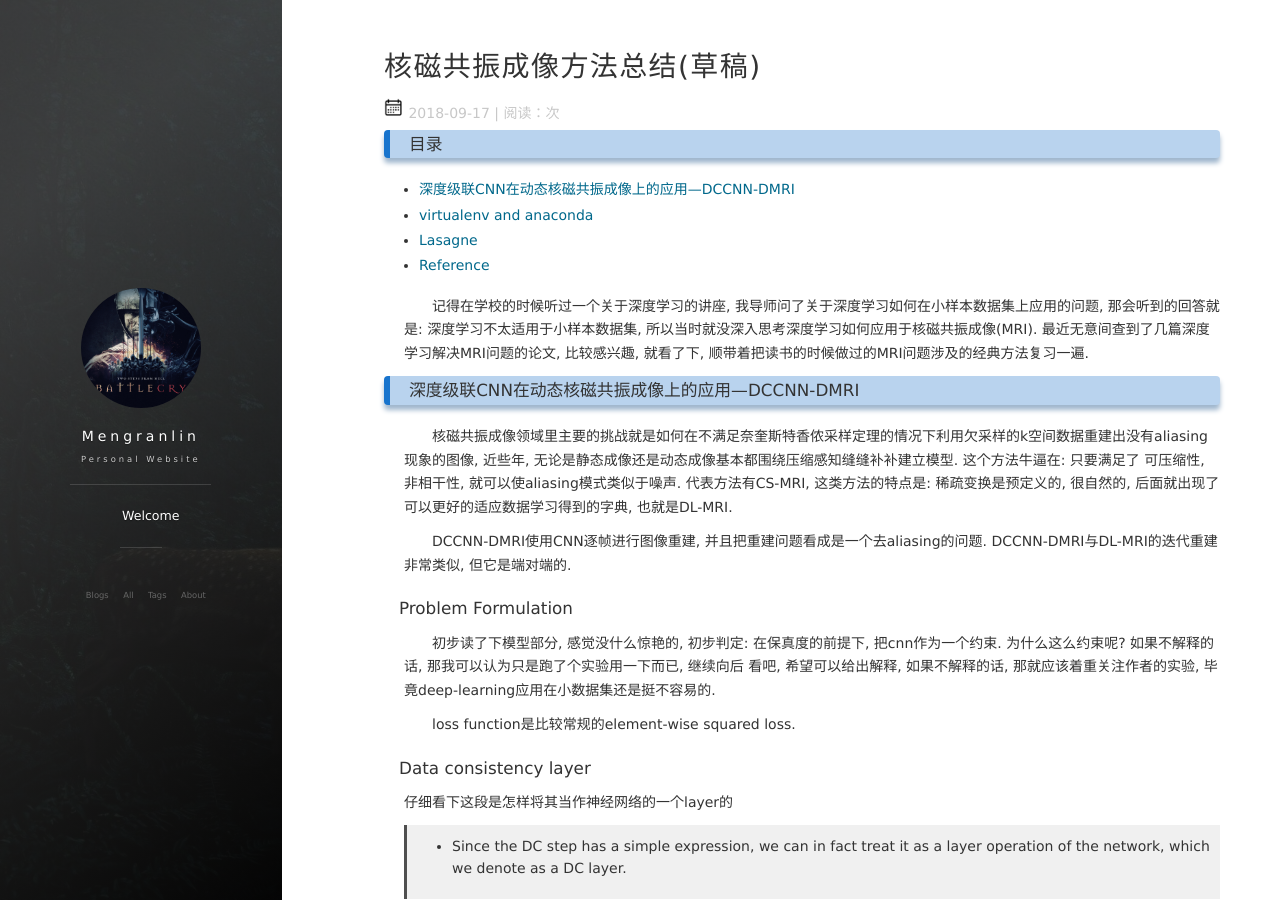
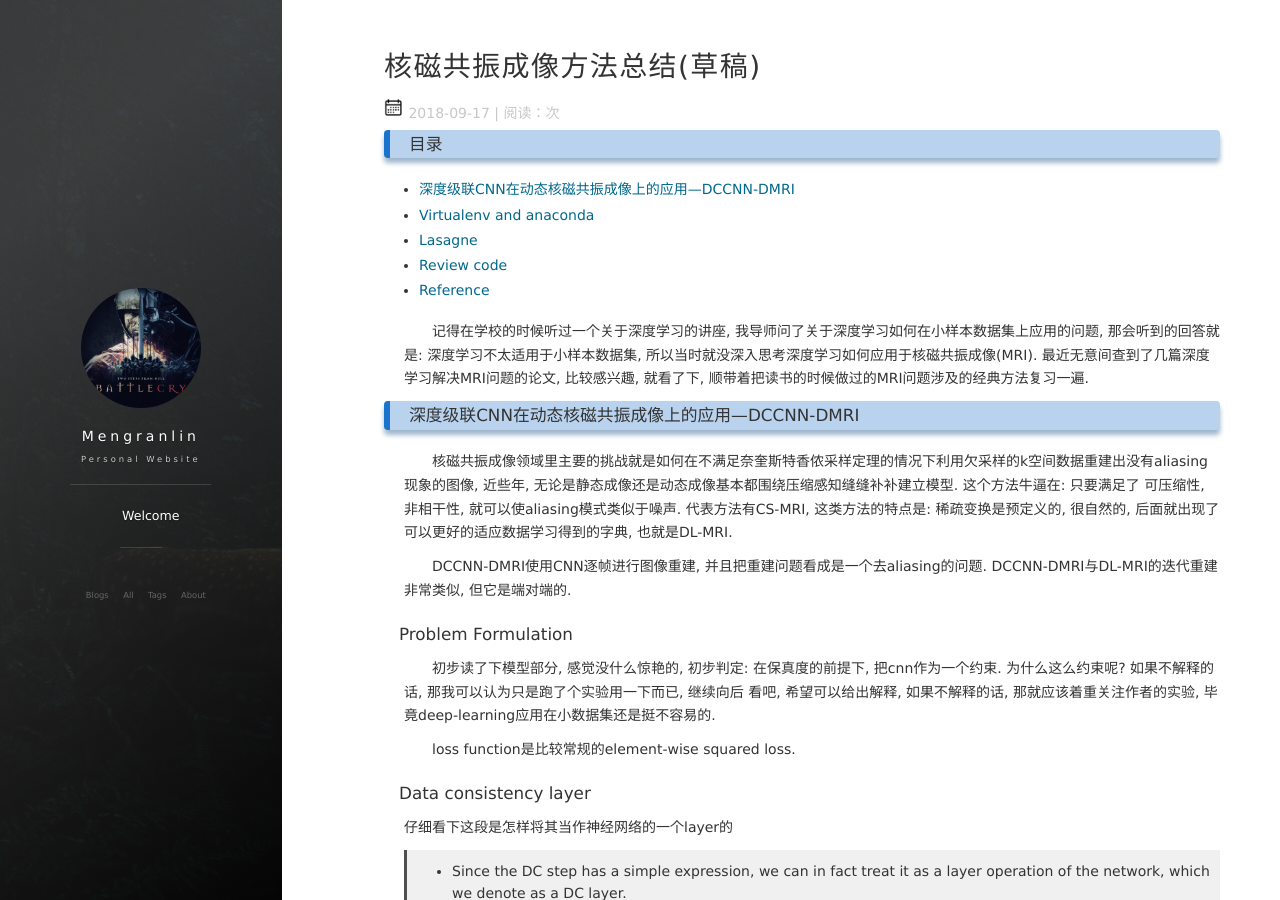
Before and after one commit to lmrshare/lmrshare.github.io, a Jekyll site: the page built from _posts/2018-09-17-mri.md, in a window 1280 px wide and 900 px high. Built offline with Jekyll 4.4.1, drawn with Linux system fonts in a browser that asks for light colours; nearby versions of some CDN libraries; formulas are drawn with MathJax 3; comment, search, counter and statistics services are not loaded; some of the changed text lies outside the part shown.

Commit message:
daily-work-20180928

````diff
--- a/_posts/2018-09-17-mri.md
+++ b/_posts/2018-09-17-mri.md
@@ -9,8 +9,9 @@
 ### 目录
 
 * [深度级联CNN在动态核磁共振成像上的应用---DCCNN-DMRI](#dc-cnn-dmri)
-* [virtualenv and anaconda](#vir-environment)
+* [Virtualenv and anaconda](#vir-environment)
 * [Lasagne](#Lasagne-config)
+* [Review code](#Review-code)
 * [Reference](#Reference)
 
 &emsp;&emsp;记得在学校的时候听过一个关于深度学习的讲座, 我导师问了关于深度学习如何在小样本数据集上应用的问题, 那会听到的回答就是: 深度学习不太适用于小样本数据集, 所以当时就没深入思考深度学习如何应用于核磁共振成像(MRI). 最近无意间查到了几篇深度学习解决MRI问题的论文, 比较感兴趣, 就看了下, 顺带着把读书的时候做过的MRI问题涉及的经典方法复习一遍.
@@ -216,8 +217,6 @@
 bash ~/miniconda.sh -b -p $HOME/miniconda
 ```
 
-
-
 position_c: [Configuration](https://conda.io/docs/user-guide/configuration/index.html)
 
 卸载conda:
@@ -241,6 +240,12 @@
 
 安装:
 
+### <a name="Review-code"></a>Review code
+
+&emsp;&emsp;
+
+position_c: print('Start Training...')
+
 ### <a name="Reference"></a>Reference
 
 - [0. A Deep Cascade of Convolutional Neural Networks for Dynamic MR Image Reconstruction](https://arxiv.org/pdf/1704.02422.pdf)
````
